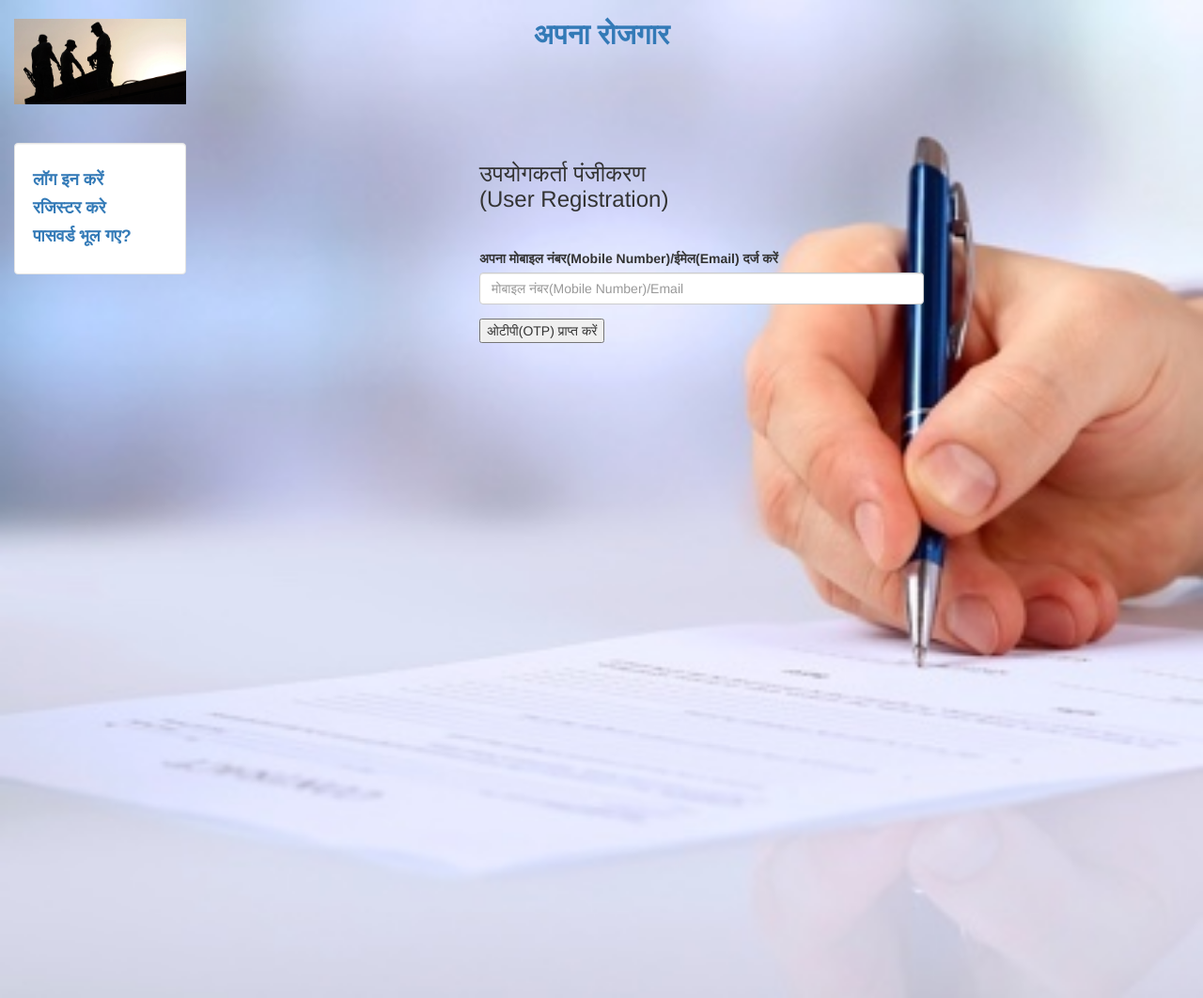
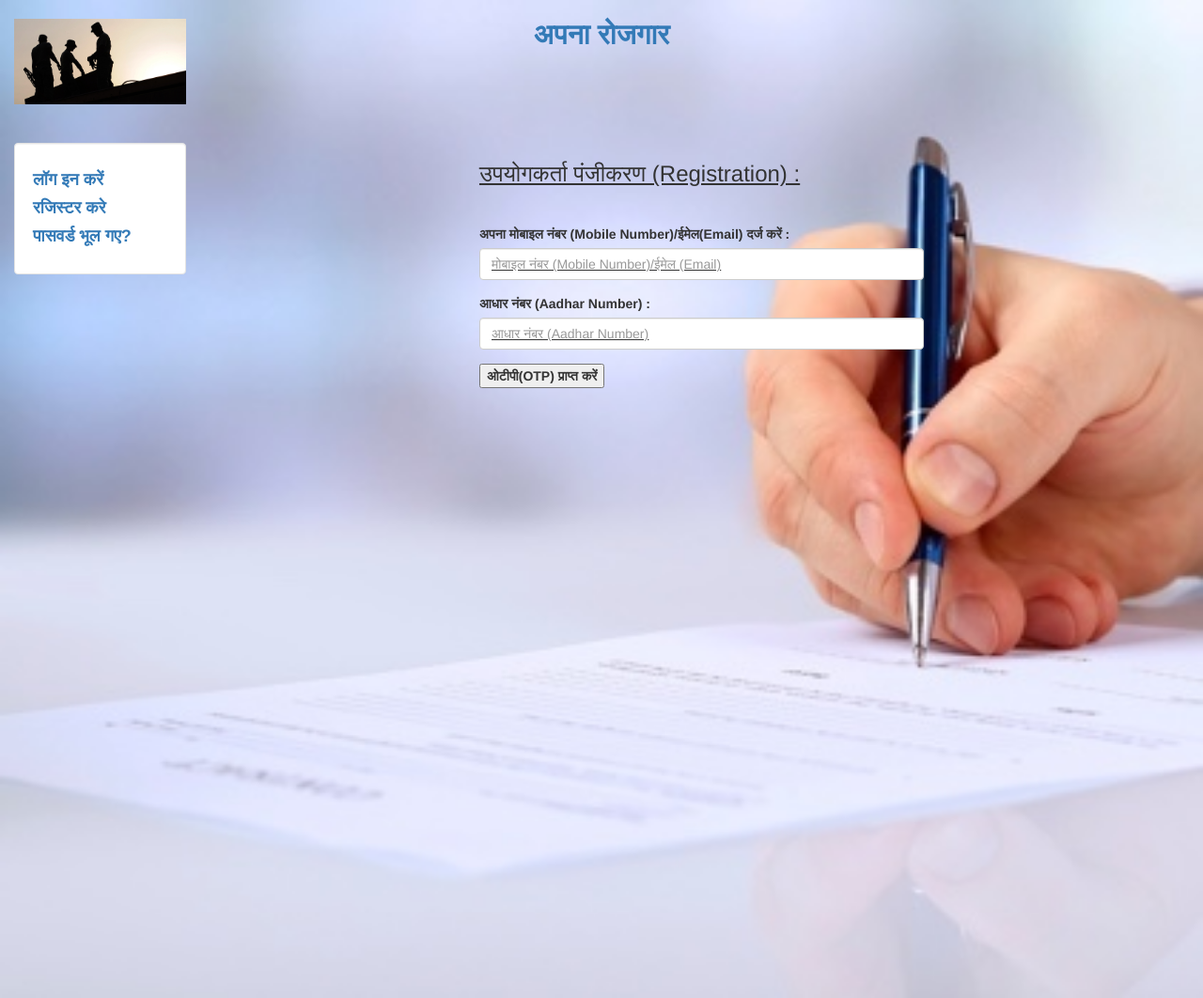
Before and after one commit to Apnarozgarapp/apnarozgar, a Django app: page /register in a window 1280 px wide. Shown: the whole page at 94% size. Run offline with Django 3.2, Linux system fonts and the light colour scheme; some libraries are stand-ins or nearby versions.

Commit message:
some_message

```diff
--- a/project/login/templates/login/register.html
+++ b/project/login/templates/login/register.html
@@ -2,18 +2,21 @@
 
 {% block content %}
 <div class ='col-sm-6 col-sm-offset-3'>
-<h3>उपयोगकर्ता पंजीकरण<br>
-(User Registration)</h3>
+<h3><u>उपयोगकर्ता पंजीकरण (Registration) :<u></h3>
 <br>
-      <h5> {{warn}} </h5>
+ <h4> {{warn}} </h4>
  <form method="POST" action="">
  {% csrf_token %}
  <div class="form-group">
-    <label for="username">अपना मोबाइल नंबर(Mobile Number)/ईमेल(Email) दर्ज करें</label>
-    <input type="text" name = 'username' class="form-control" id="username" placeholder="मोबाइल नंबर(Mobile Number)/Email">
+    <label for="username"><b>अपना मोबाइल नंबर (Mobile Number)/ईमेल(Email) दर्ज करें :</b></label>
+    <input type="text" name = 'username' class="form-control" id="username" placeholder="मोबाइल नंबर (Mobile Number)/ईमेल (Email)">
+ </div>
+ <div class="form-group">
+    <label for="aadhar">आधार नंबर (Aadhar Number) :</label>
+    <input type="text" name = 'last_name' class="form-control" id="last_name" placeholder="आधार नंबर (Aadhar Number)">
  </div>
 
-<button type="submit" name = 'btn'>ओटीपी(OTP) प्राप्त करें</button>
+<button type="submit" name = 'btn'><b>ओटीपी(OTP) प्राप्त करें</b></button>
 </form>
 </div>
 {% endblock %}
--- a/project/login/views.py
+++ b/project/login/views.py
@@ -31,7 +31,7 @@ def login_view(request):
 		loginas1 = form.cleaned_data.get("loginas")
 		user = authenticate(username = username, password = password)
 		if not user or not user.check_password(password) or not user.is_active:
-			warn="उपयोगकर्ता नाम/ पासवर्ड गलत है । कृपया पुन: प्रयास करें|"
+			warn="उपयोगकर्ता नाम/ पासवर्ड गलत है । कृपया पुन: प्रयास करें|(Wrong username or password. Try again.)"
 			return render(request,'login/form.html',{"form":form,"warn":warn})
 		login(request,user)
 		request.user.is_authenticated()
@@ -39,18 +39,15 @@ def login_view(request):
 		data.save()
 		if loginas1=="worker":
 			return render(request,'worker/viewedit.html')
-				#return HttpResponseRedirect('/worker/')
 		else:
 			return render(request,'search/hirer.html')
 	elif request.user.username:
 		value=LoginAs.objects.get(username=request.user.username)
 		if value.loginas=="worker":
 			return render(request,'worker/viewedit.html')
-			#return HttpResponseRedirect('worker/viewprofile')
 		else:
 			return render(request,'search/hirer.html')
 	else:
-
 		return render(request,'login/form.html',{"form":form})
 
 def register_view(request):
```
